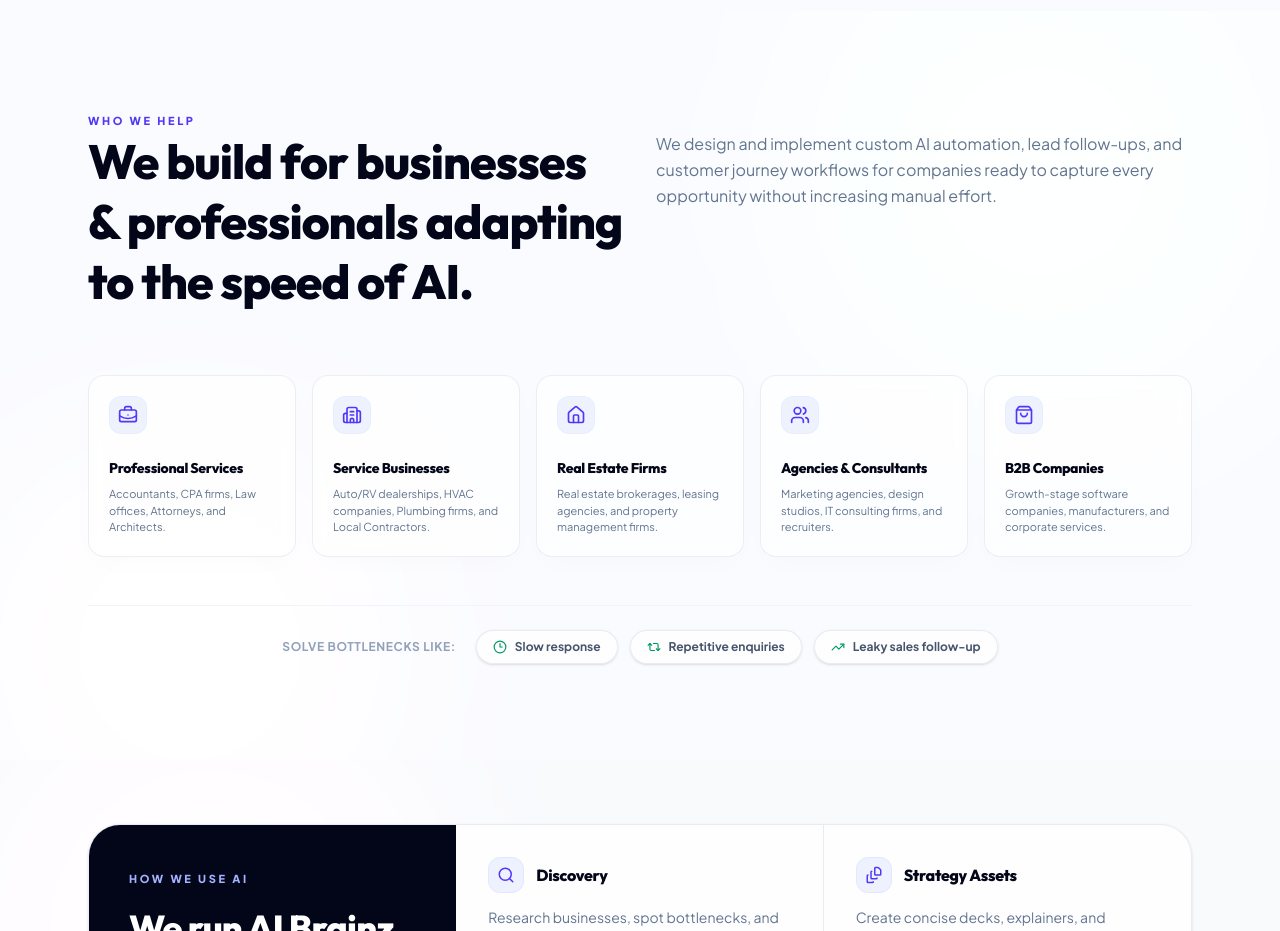
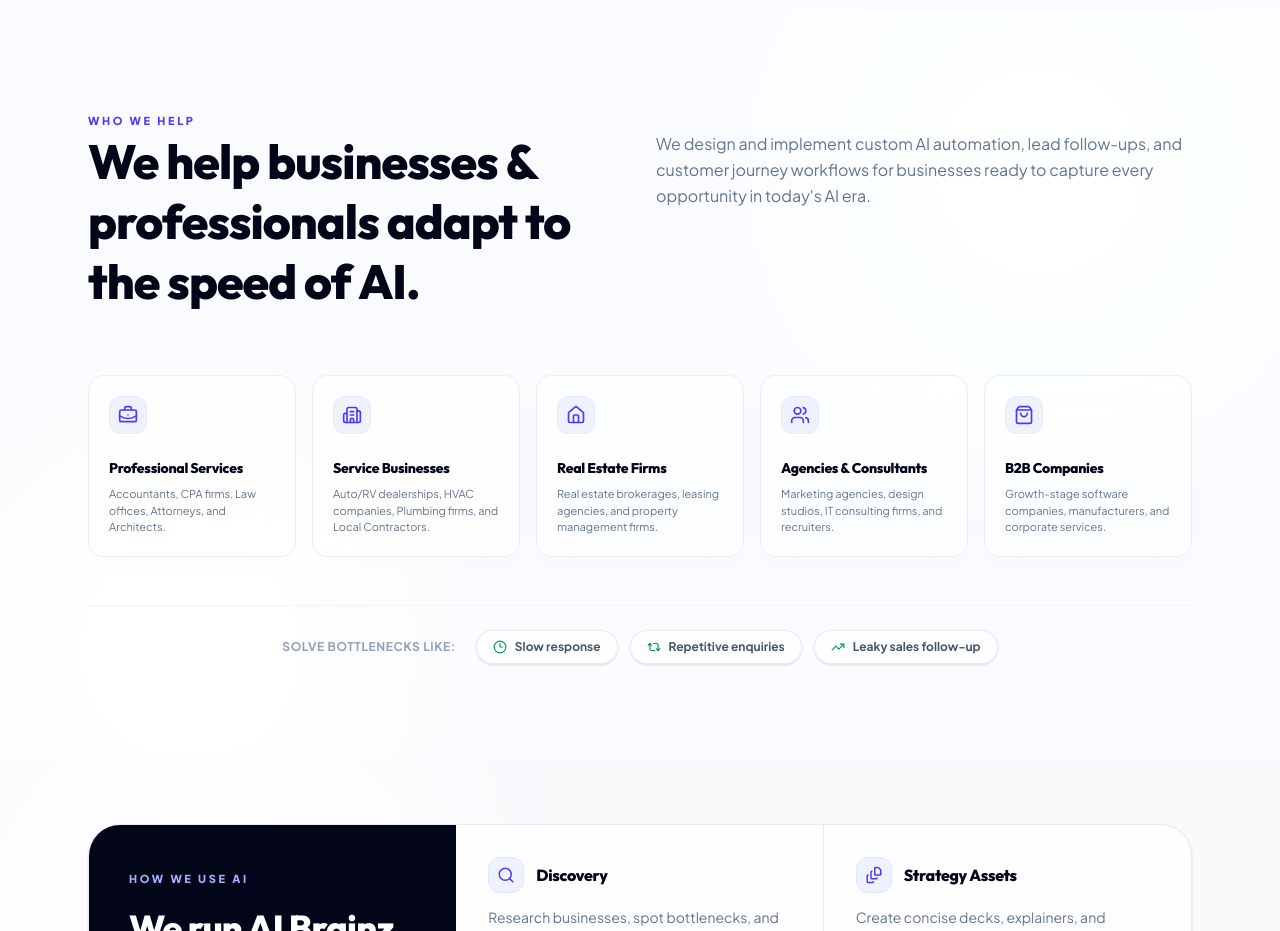
Before and after one commit to princegbabuwo/ai-brainz-website, a Next.js app: page / in a window 1280 px wide. Shown: the part 1220-2151 px from the top of the page. Built offline with nearby package versions, Linux system fonts and the light colour scheme.

Commit message:
Update Who We Help heading copy and description

```diff
--- a/src/components/WhoWeHelp.jsx
+++ b/src/components/WhoWeHelp.jsx
@@ -51,12 +51,12 @@ export default function WhoWeHelp() {
               Who We Help
             </span>
             <h2 className="text-3xl sm:text-4xl md:text-5xl font-extrabold text-slate-950 font-display leading-tight">
-              We build for businesses & professionals adapting to the speed of AI.
+              We help businesses & professionals adapt to the speed of AI.
             </h2>
           </div>
           <div className="lg:col-span-6 lg:pt-6">
             <p className="text-sm sm:text-base text-slate-500 leading-relaxed max-w-xl">
-              We design and implement custom AI automation, lead follow-ups, and customer journey workflows for companies ready to capture every opportunity without increasing manual effort.
+              We design and implement custom AI automation, lead follow-ups, and customer journey workflows for businesses ready to capture every opportunity in today&apos;s AI era.
             </p>
           </div>
         </div>
```
